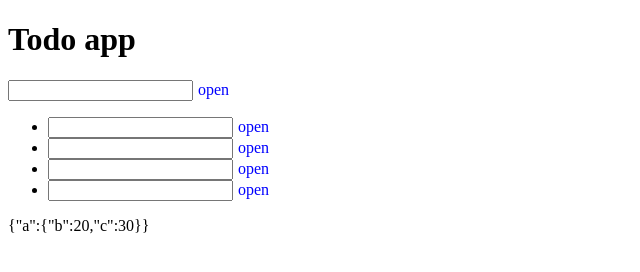
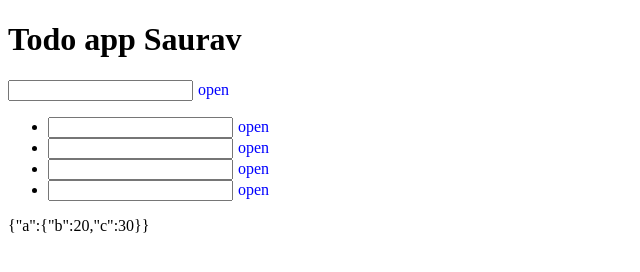
Before and after one commit to thebhaskara/pakkajs, a website: page test.html in a window 1280 px wide. Shown: the whole page, without its empty margins (0-640 px from the left). Drawn offline with Linux system fonts and the light colour scheme.

Commit message:
Test Commit in PakkaJS

```diff
--- a/test.html
+++ b/test.html
@@ -17,7 +17,7 @@
 </head>
 
 <body>
-    <h1>Todo app</h1>
+    <h1>Todo app Saurav</h1>
     <section class="todoApp">
         <div bind-component="todoComponent"></div>
         <ul>
```
